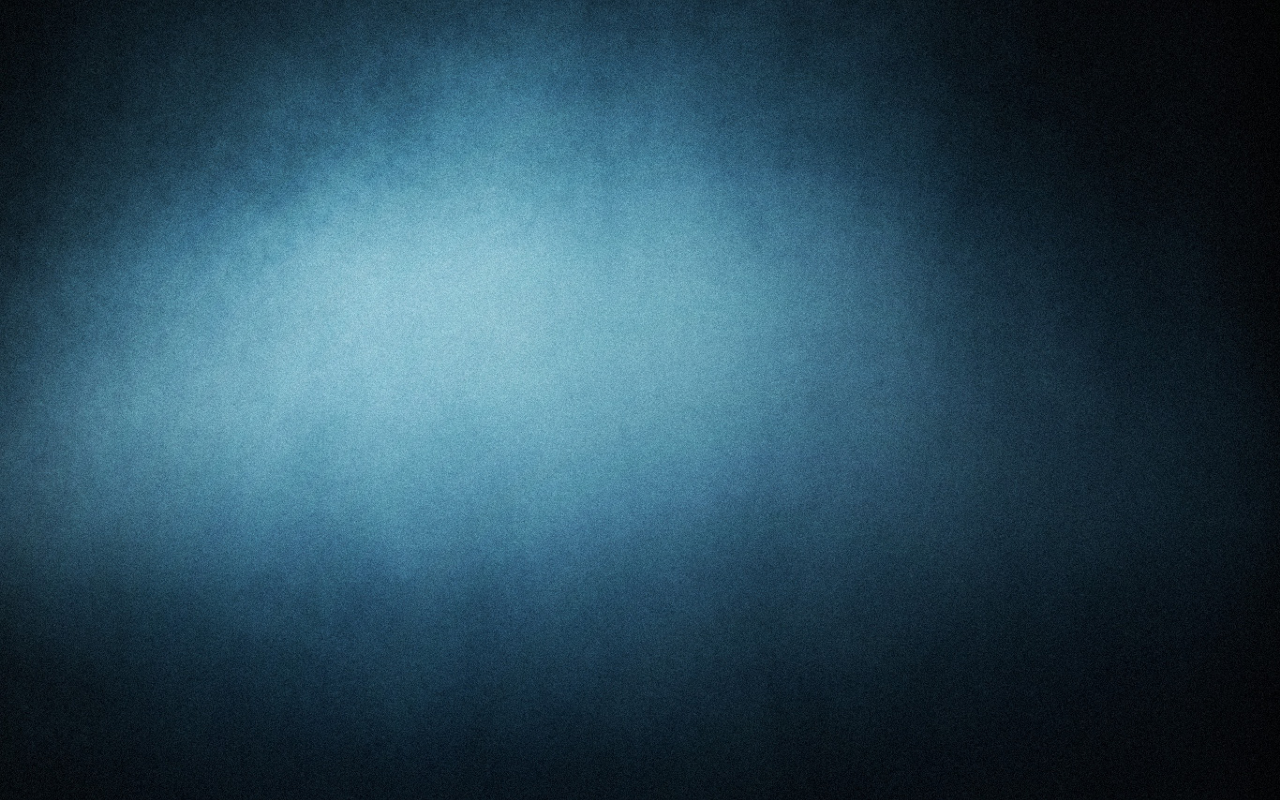
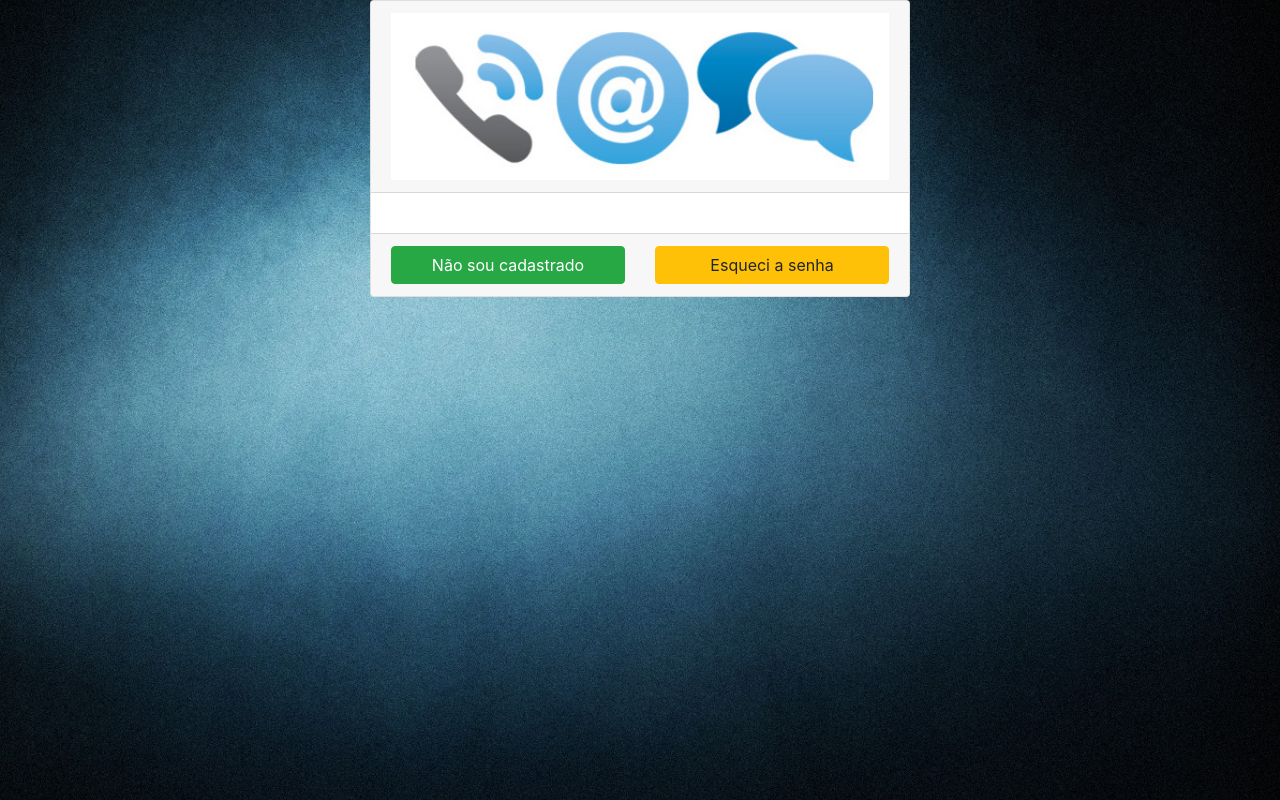
Before and after one commit to Luisfilleite/web-2-agenda, a plain HTML site: page index.html in a window 1280 px wide. Drawn offline with Linux system fonts and the light colour scheme.

Commit message:
Adicionando alterações

```diff
--- a/index.html
+++ b/index.html
@@ -21,12 +21,26 @@
     <body>
         <div class="container">
             <div class="row">
-                <div>
-                    <div class="col-sm"> </div>
-                    <div class="col-sm-6"></div>
-                    <div class="col-sm"></div>
+                <div class="col-sm"> </div>
+                <div class="col-sm-6">
+                    <div class="card">
+                        <div class="card-header bd-white">
+                            <img style="width: 100%" src="img/logo.jpg" alt="Agenda de contatos"/>
+                        </div>
+                        <div class="card-body"></div>
+                        <div class="card-footer">
+                            <div class="row">
+                                <div class="col-sm">
+                                    <a class="btn btn-success btn-block" href="novoUsuario.html"> Não sou cadastrado</a>
+                                </div>
+                                <div class="col-sm">
+                                    <button id="esqueciSenha" class="btn btn-warning btn-block"> Esqueci a senha</button>
+                                </div>
+                            </div>
+                        </div>
+                    </div>
                 </div>
-
+                <div class="col-sm"></div>
             </div>
 
         </div>
```
